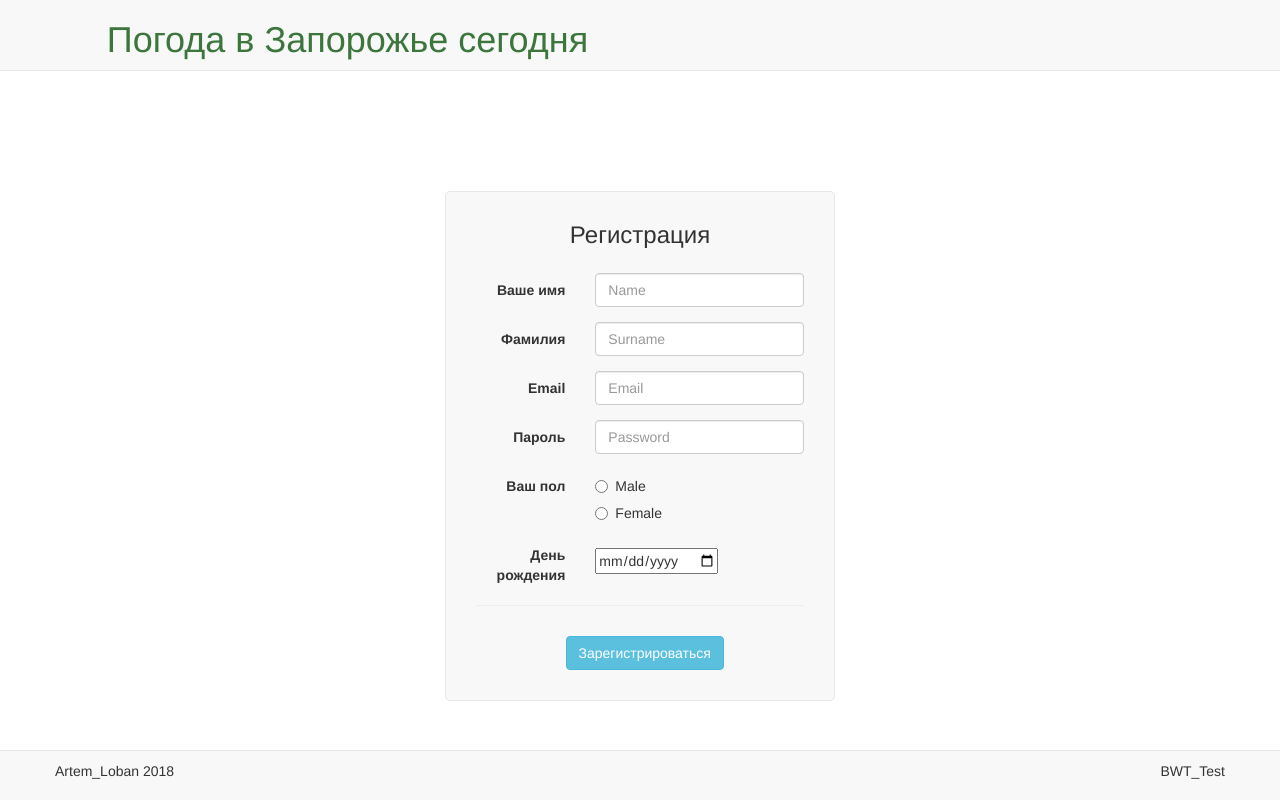
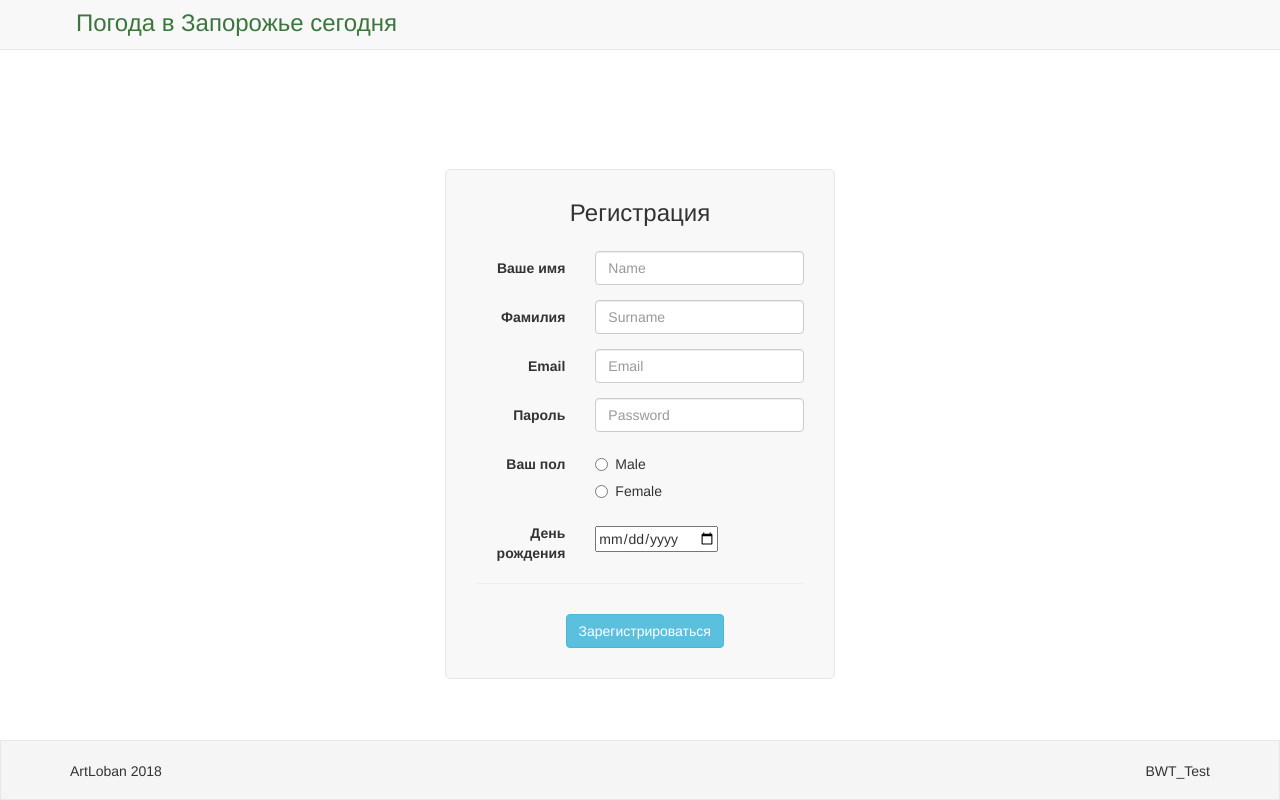
Before and after one commit to ArtLoban/BWT_PHP_Test, a PHP site: page /user/register in a window 1280 px wide. Run offline with PHP 8.4, Linux system fonts and the light colour scheme; some libraries are stand-ins or nearby versions.

Commit message:
view corrections

```diff
--- a/template/css/main.css
+++ b/template/css/main.css
@@ -1,5 +1,14 @@
+html {
+	position: relative;
+	min-height: 100%;
+}
+
 body {
-	padding-bottom: 70px;
+	margin-bottom: 60px;
+}
+
+.navbar-static-top {
+	margin-bottom: 19px;
 }
 
 .vertical-align {
@@ -89,3 +98,36 @@ tbody{
 	font-size: 17px;
 	font-weight: bold;
 }
+
+/* ### HEADER ### */
+
+.site-header {
+	font-size: 24px;
+	margin: 6px;
+}
+
+.site-header a{
+	color: #3c763d;
+}
+
+.navbar-default .navbar-nav > li > a {
+	color: #337ab7;
+}
+
+
+
+/* ### FOOTER ### */
+
+.footer {
+	position: absolute;
+	bottom: 0;
+	width: 100%;
+	/* Set the fixed height of the footer here */
+	height: 60px;
+	background-color: #f5f5f5;
+	border: 1px solid #e7e7e7;;
+}
+
+.footer-text{
+	margin-top: 20px;
+}
--- a/views/layouts/footer.php
+++ b/views/layouts/footer.php
@@ -1,17 +1,17 @@
-    <div class="page-buffer"></div>
 </div>
 
-    <footer>
-        <div class="footer navbar navbar-default navbar-fixed-bottom vertical-align">
-            <div class="container">
-                <div class="row">
-                    <p class="pull-left">Artem_Loban 2018</p>
-                    <p class="pull-right">BWT_Test</p>
+    <footer class="footer">
+        <div class="container">
+            <div class="row footer-text">
+                <div class="col-md-6 col-sm-6 col-xs-6">
+                    <p>ArtLoban 2018</p>
+                </div>
+                <div class="col-md-6 col-sm-6 col-xs-6">
+                    <p class="text-right">BWT_Test</p>
                 </div>
             </div>
         </div>
     </footer>
-
 
 <script src="/template/js/jquery.js"></script>
 <script src="/template/js/bootstrap.min.js"></script>
--- a/views/layouts/header.php
+++ b/views/layouts/header.php
@@ -15,25 +15,27 @@
                 <div class="header">
                     <nav class="navbar navbar-default navbar-static-top">
                         <div class="container">
-							<div class="row vertical-align">
-								<div class="col-md-6">
-                                    <div class="title">
-                                        <h1 class="text-center text-success ">Погода в Запорожье сегодня</h1>
+                            <div class="navbar-header">
+                                <button type="button" class="navbar-toggle collapsed" data-toggle="collapse" data-target="#navbar" aria-expanded="false" aria-controls="navbar">
+                                    <span class="sr-only">Toggle navigation</span>
+                                    <span class="icon-bar"></span>
+                                    <span class="icon-bar"></span>
+                                    <span class="icon-bar"></span>
+                                </button>
+                                <div class="site-header text-center">
+                                    <a>Погода в Запорожье сегодня</a>
                                 </div>
                             </div>
+
+                            <div id="navbar" class="navbar-collapse collapse">
                                 <?php if(isset($_SESSION['user'])): ?>
-                                        <div class="col-md-6">
-                                            <div class="navbar-right">
-                                                <ul class="nav nav-pills ">
+                                    <ul class="nav navbar-nav navbar-right">
                                         <li><a href="/">Главная</a></li>
                                         <li><a href="/feedback/post">Оставить отзыв</a></li>
                                         <li><a href="/feedback/list/page-1">Обратная связь</a></li>
-                                                        <li><a href="/user/logout">Выход</a></li>
-                                                </ul>
-                                            </div>
-                                        </div>
+                                        <li><a href="/user/logout">Выход</a></li>                                    </ul>
                                 <?php endif; ?>
-							</div>
+                            </div><!--/.nav-collapse -->
                         </div>
                     </nav>
                 </div>
```
Also changed, not shown: views/site/index.php (+16 -5 lines). Lines whose indentation alone changed are shown as unchanged.
